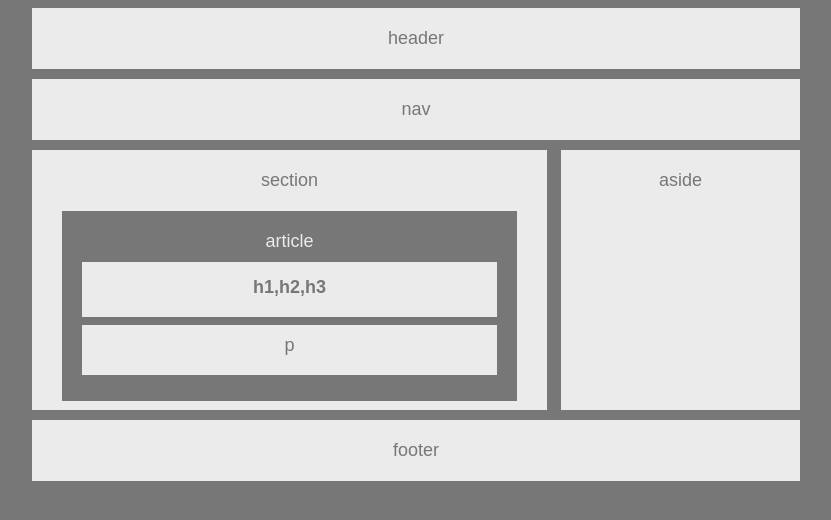
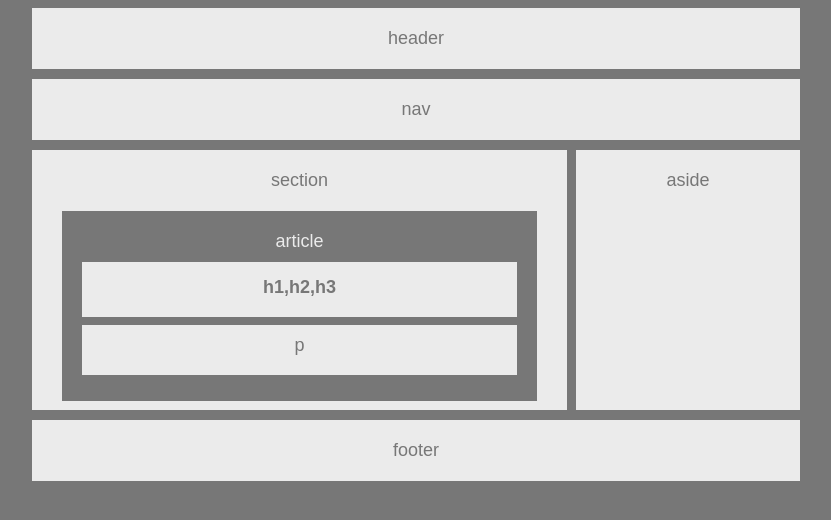
Before and after one commit to BBrier14/HW-Wireframe, a plain HTML site: page index.html in a window 1280 px wide. Shown: the whole page, without its empty margins (72-903 px from the left). Drawn offline with Linux system fonts and the light colour scheme.

Commit message:
adjusted section to meet hw requirements

```diff
--- a/style.css
+++ b/style.css
@@ -29,7 +29,7 @@ section {
    background-color: #ebebeb;
    text-align: center;
    height: 220px;
-   width: 475px;
+   width: 495px;
    margin-left: 10%;
    margin-top: 10px;
    margin-bottom: 10px;
@@ -71,7 +71,7 @@ aside {
     color: #777;
     text-align: center;
     margin-top: 10px;
-    margin-left: 625px;
+    margin-left: 640px;
     margin-right: 96px;
     height: 240px;
     padding-top: 20px;
```
